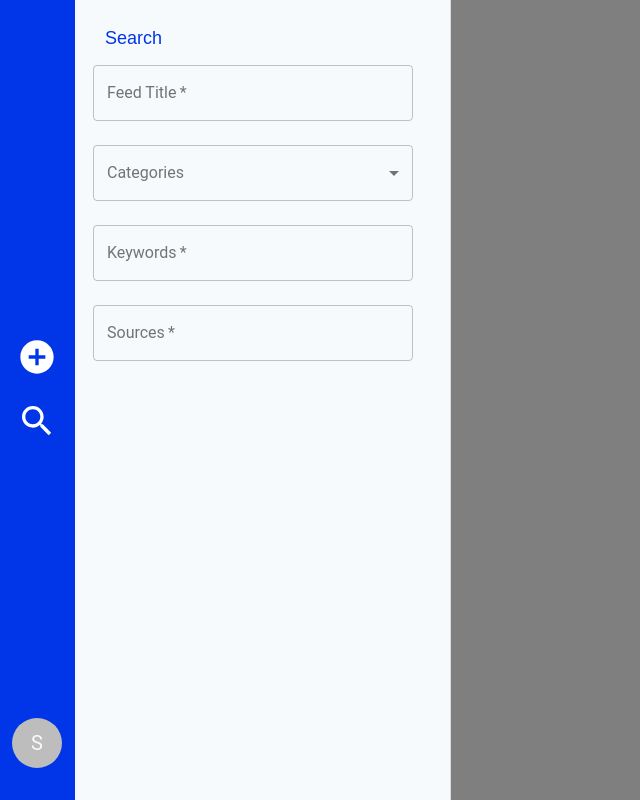
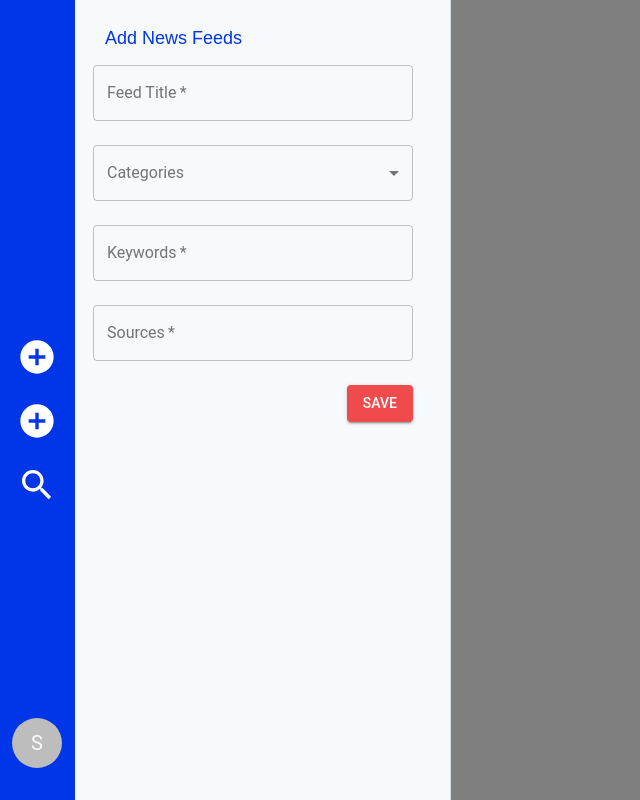
Before and after one commit to Dzheims/sqoop, a React (Create React App) app in the folder frontend/: page / in a window 1280 px wide. Both pictures are taken after a click on the button 37 px from the left and 357 px from the top of the page. Shown: the whole page, without its empty margins (0-640 px from the left). Built offline with nearby package versions, Linux system fonts and the light colour scheme.

Commit message:
fix: drawer title & content

```diff
--- a/frontend/src/components/Drawers/Drawer.tsx
+++ b/frontend/src/components/Drawers/Drawer.tsx
@@ -29,8 +29,9 @@ interface DrawerProps {
 }
 
 const getDrawerContent = (title: string) => {
-  if (title === 'Search') return <AddNewsAPIFeedForm />;
-  if (title === 'Add Feeds') return <AddNewsAPIFeedForm />;
+  if (title === 'Search') return <div>Pretend this is a search bar</div>;
+  if (title === 'Add News Feeds') return <AddNewsAPIFeedForm />;
+  if (title === 'Add Twitter Feeds') return <AddTwitterFeedForm />;
   return <div />;
 };
 
--- a/frontend/src/components/Drawers/DrawerContents/AddNewsAPIFeedForm.tsx
+++ b/frontend/src/components/Drawers/DrawerContents/AddNewsAPIFeedForm.tsx
@@ -2,6 +2,7 @@
 import React, { useState } from 'react';
 import { makeStyles } from '@material-ui/core/styles';
 import {
+  Button,
   FormControl,
   InputLabel,
   MenuItem,
@@ -20,6 +21,11 @@ const useStyles = makeStyles((theme) => ({
   },
   selectEmpty: {
     marginTop: theme.spacing(2),
+  },
+  button: {
+    display: 'flex',
+    marginTop: theme.spacing(2),
+    justifyContent: 'flex-end',
   },
 }));
 
@@ -73,6 +79,11 @@ const AddNewsAPIFeedForm = () => {
         required
         fullWidth
       />
+      <div className={classes.button}>
+        <Button type="submit" variant="contained" color="secondary">
+          Save
+        </Button>
+      </div>
     </div>
   );
 };
--- a/frontend/src/components/Drawers/DrawerContents/AddTwitterFeedForm.tsx
+++ b/frontend/src/components/Drawers/DrawerContents/AddTwitterFeedForm.tsx
@@ -1,10 +1,15 @@
 import React from 'react';
 import { makeStyles } from '@material-ui/core/styles';
-import { TextField } from '@material-ui/core';
+import { Button, TextField } from '@material-ui/core';
 
-const useStyles = makeStyles(() => ({
+const useStyles = makeStyles((theme) => ({
   formContainer: {
     alignItems: 'center',
+  },
+  button: {
+    display: 'flex',
+    marginTop: theme.spacing(2),
+    justifyContent: 'flex-end',
   },
 }));
 
@@ -40,6 +45,11 @@ const AddTwitterFeedForm = () => {
         required
         fullWidth
       />
+      <div className={classes.button}>
+        <Button type="submit" variant="contained" color="secondary">
+          Save
+        </Button>
+      </div>
     </div>
   );
 };
--- a/frontend/src/components/Navigation/NavigationBar.tsx
+++ b/frontend/src/components/Navigation/NavigationBar.tsx
@@ -20,11 +20,17 @@ import DrawerContentContainer from '../Drawers/Drawer';
 const NavigationBar = () => {
   const classes = useStyles();
   const [open, setOpen] = useState(false);
+  const [title, setTitle] = useState('');
 
   const NavBarMenu = [
     {
       id: 'add',
-      title: 'Add Feeds',
+      title: 'Add News Feeds',
+      icon: <AddFeedsIcon className={classes.icons} />,
+    },
+    {
+      id: 'add',
+      title: 'Add Twitter Feeds',
       icon: <AddFeedsIcon className={classes.icons} />,
     },
     {
@@ -46,7 +52,13 @@ const NavigationBar = () => {
             <div>
               <Tooltip title={item.title} key={item.id} arrow>
                 <IconContainer>
-                  <IconButton aria-label={item.title} onClick={handleDrawer}>
+                  <IconButton
+                    aria-label={item.title}
+                    onClick={() => {
+                      handleDrawer();
+                      setTitle(item.title);
+                    }}
+                  >
                     {item.icon}
                   </IconButton>
                 </IconContainer>
@@ -59,7 +71,7 @@ const NavigationBar = () => {
                   paper: classes.drawerPaper,
                 }}
               >
-                <DrawerContentContainer drawerTitle={item.title} />
+                <DrawerContentContainer drawerTitle={title} />
               </Drawer>
             </div>
           ))}
```
